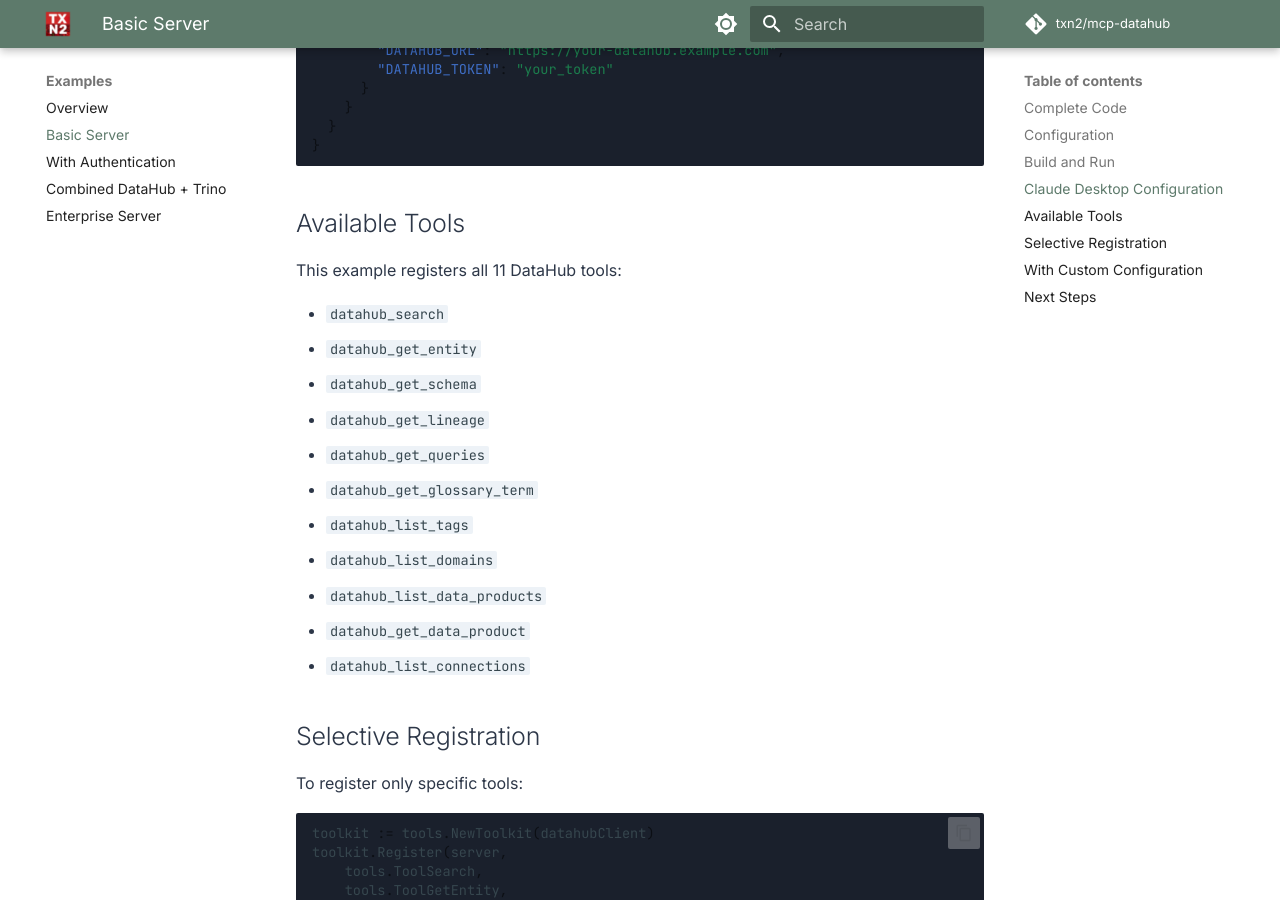
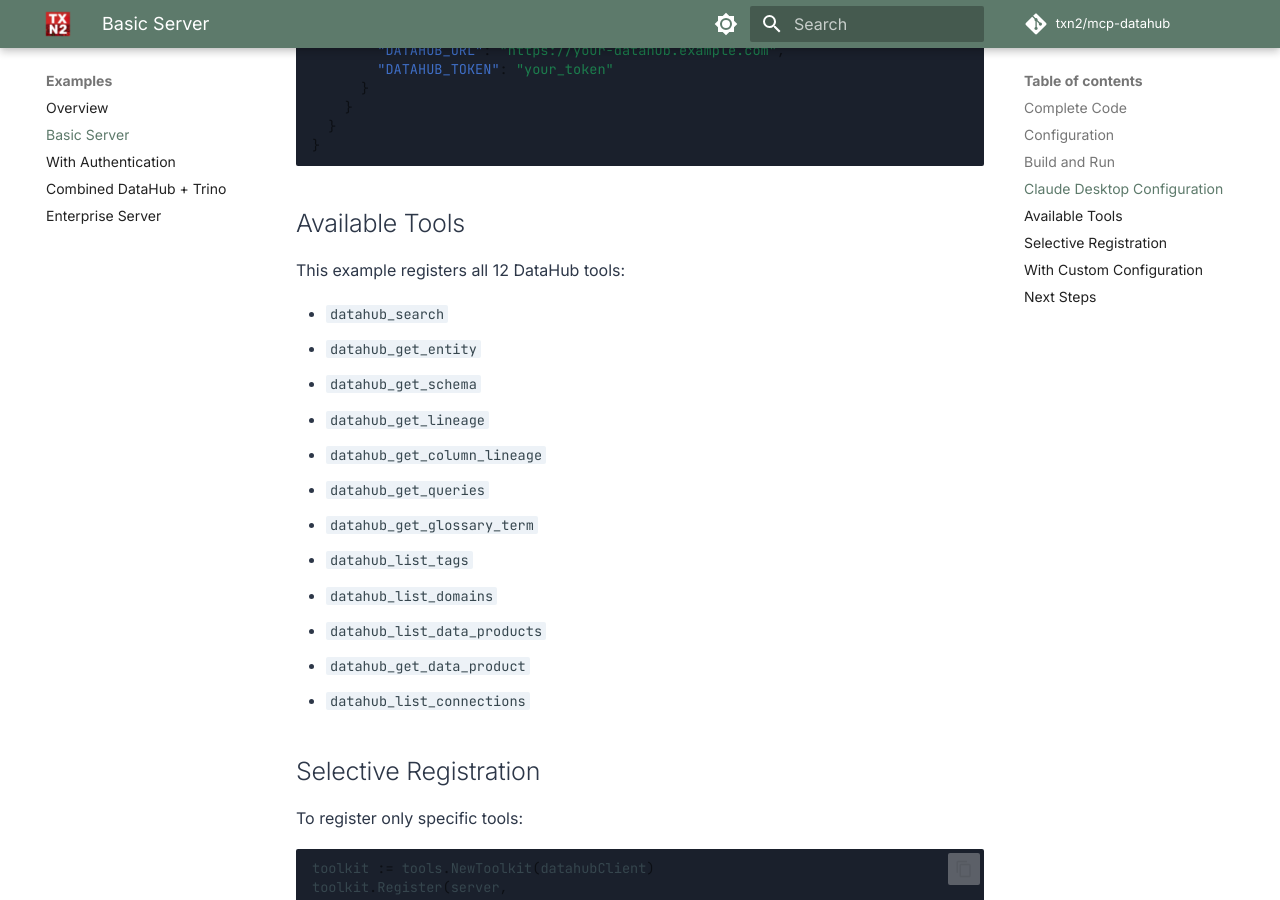
Before and after one commit to txn2/mcp-datahub, an MkDocs documentation site: the page built from docs/examples/basic-server.md, in a window 1280 px wide and 900 px high, scrolled down 1760 px. Built offline with MkDocs 1.6.1 and Material for MkDocs 9.7.7, drawn with Linux system fonts in a browser that asks for light colours; comment, search, counter and statistics services are not loaded.

Commit message:
Update basic-server example to include `datahub_get_column_lineage` tool in the documented tools list

```diff
--- a/docs/examples/basic-server.md
+++ b/docs/examples/basic-server.md
@@ -88,12 +88,13 @@ go build -o basic-server
 
 ## Available Tools
 
-This example registers all 11 DataHub tools:
+This example registers all 12 DataHub tools:
 
 - `datahub_search`
 - `datahub_get_entity`
 - `datahub_get_schema`
 - `datahub_get_lineage`
+- `datahub_get_column_lineage`
 - `datahub_get_queries`
 - `datahub_get_glossary_term`
 - `datahub_list_tags`
```
